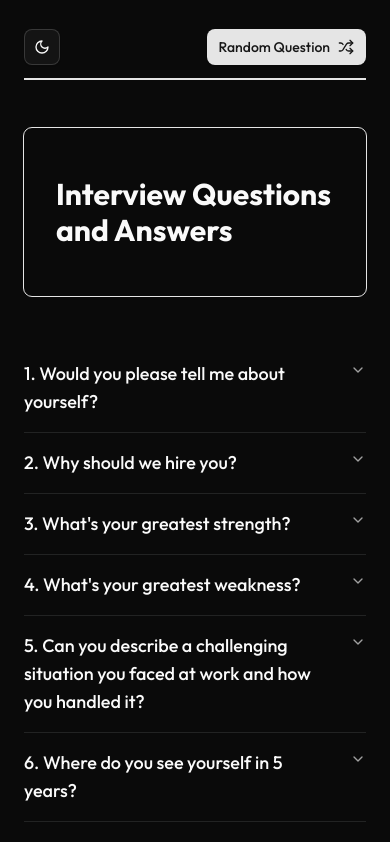
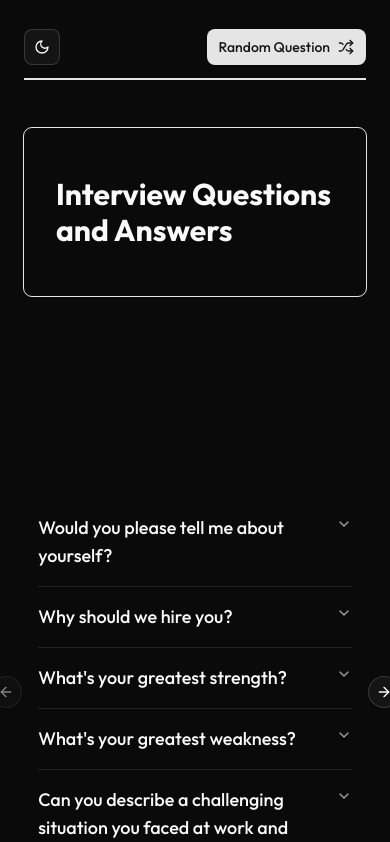
Before and after one commit to tttinh/interview-qa, a React (Vite) app: page / in a window 390 px wide. Shown: the top 842 px of the page. Built offline with nearby package versions, Linux system fonts and the light colour scheme.

Commit message:
Refactor.

```diff
--- a/package.json
+++ b/package.json
@@ -22,6 +22,7 @@
     "@tailwindcss/vite": "^4.1.6",
     "class-variance-authority": "^0.7.1",
     "clsx": "^2.1.1",
+    "embla-carousel-react": "^8.6.0",
     "gh-pages": "^6.3.0",
     "lucide-react": "^0.509.0",
     "react": "^19.1.0",
--- a/src/app.jsx
+++ b/src/app.jsx
@@ -4,6 +4,7 @@ import { ModeToggle } from '@/components/mode-toggle';
 import QuestionButton from '@/components/question-button';
 import QuestionCard from '@/components/question-card';
 import TitleCard from './components/title-card';
+import QuestionCarousel from './components/question-carousel';
 
 const App = () => {
   return (
@@ -19,7 +20,8 @@ const App = () => {
             title="Interview Questions and Answers"
             description="That's a really interesting question and I wish I knew the answer. I don't. I can only guess. In my opinion, I think..."
           />
-          <QuestionCard questions={questions} />
+          <QuestionCard className="hidden md:block" questions={questions} />
+          <QuestionCarousel className="md:hidden" questions={questions} />
         </section>
       </main>
     </ThemeProvider>
--- a/src/components/question-card.jsx
+++ b/src/components/question-card.jsx
@@ -4,15 +4,16 @@ import {
   AccordionItem,
   AccordionTrigger,
 } from '@/components/ui/accordion';
+import { cn } from '@/lib/utils';
 
-const QuestionCard = ({ questions }) => {
+const QuestionCard = ({ className, questions }) => {
   return (
     <>
-      <Accordion type="single" collapsible className="w-full max-w-5xl">
+      <Accordion type="single" collapsible className={cn('w-full', className)}>
         {questions.map((item, index) => (
           <AccordionItem key={index} value={`item-${index}`}>
             <AccordionTrigger className="cursor-pointer text-lg sm:text-xl">
-              {`${index + 1}. ${item.question}`}
+              {item.question}
             </AccordionTrigger>
             <AccordionContent className="text-primary/65 text-sm sm:text-lg">
               {item.answer}
--- /dev/null
+++ b/src/components/question-carousel.jsx
@@ -0,0 +1,55 @@
+import {
+  Carousel,
+  CarouselContent,
+  CarouselItem,
+  CarouselNext,
+  CarouselPrevious,
+} from '@/components/ui/carousel';
+import { useEffect, useState } from 'react';
+import QuestionCard from './question-card';
+import { cn } from '@/lib/utils';
+
+const QUESTIONS_PER_CARD = 5;
+
+const QuestionCarousel = ({ className, questions }) => {
+  const pageCount = Math.ceil(questions.length / QUESTIONS_PER_CARD);
+  const [api, setApi] = useState(null);
+  const [current, setCurrent] = useState(0);
+
+  useEffect(() => {
+    if (!api) {
+      return;
+    }
+
+    setCurrent(api.selectedScrollSnap() + 1);
+
+    api.on('select', () => {
+      setCurrent(api.selectedScrollSnap() + 1);
+    });
+  }, [api]);
+
+  return (
+    <div className={cn('w-11/12 max-w-5xl', className)}>
+      <Carousel setApi={setApi}>
+        <CarouselContent>
+          {[...Array(pageCount)].map((_, index) => {
+            const start = index * QUESTIONS_PER_CARD;
+            const end = start + QUESTIONS_PER_CARD;
+            return (
+              <CarouselItem key={index} className="flex items-center">
+                <QuestionCard questions={questions.slice(start, end)} />
+              </CarouselItem>
+            );
+          })}
+        </CarouselContent>
+        <CarouselPrevious />
+        <CarouselNext />
+      </Carousel>
+      <div className="text-muted-foreground py-2 text-center text-sm">
+        Slide {current} of {pageCount}
+      </div>
+    </div>
+  );
+};
+
+export default QuestionCarousel;
--- /dev/null
+++ b/src/components/ui/carousel.jsx
@@ -0,0 +1,194 @@
+import * as React from "react"
+import useEmblaCarousel from "embla-carousel-react";
+import { ArrowLeft, ArrowRight } from "lucide-react"
+
+import { cn } from "@/lib/utils"
+import { Button } from "@/components/ui/button"
+
+const CarouselContext = React.createContext(null)
+
+function useCarousel() {
+  const context = React.useContext(CarouselContext)
+
+  if (!context) {
+    throw new Error("useCarousel must be used within a <Carousel />")
+  }
+
+  return context
+}
+
+function Carousel({
+  orientation = "horizontal",
+  opts,
+  setApi,
+  plugins,
+  className,
+  children,
+  ...props
+}) {
+  const [carouselRef, api] = useEmblaCarousel({
+    ...opts,
+    axis: orientation === "horizontal" ? "x" : "y",
+  }, plugins)
+  const [canScrollPrev, setCanScrollPrev] = React.useState(false)
+  const [canScrollNext, setCanScrollNext] = React.useState(false)
+
+  const onSelect = React.useCallback((api) => {
+    if (!api) return
+    setCanScrollPrev(api.canScrollPrev())
+    setCanScrollNext(api.canScrollNext())
+  }, [])
+
+  const scrollPrev = React.useCallback(() => {
+    api?.scrollPrev()
+  }, [api])
+
+  const scrollNext = React.useCallback(() => {
+    api?.scrollNext()
+  }, [api])
+
+  const handleKeyDown = React.useCallback((event) => {
+    if (event.key === "ArrowLeft") {
+      event.preventDefault()
+      scrollPrev()
+    } else if (event.key === "ArrowRight") {
+      event.preventDefault()
+      scrollNext()
+    }
+  }, [scrollPrev, scrollNext])
+
+  React.useEffect(() => {
+    if (!api || !setApi) return
+    setApi(api)
+  }, [api, setApi])
+
+  React.useEffect(() => {
+    if (!api) return
+    onSelect(api)
+    api.on("reInit", onSelect)
+    api.on("select", onSelect)
+
+    return () => {
+      api?.off("select", onSelect)
+    };
+  }, [api, onSelect])
+
+  return (
+    (<CarouselContext.Provider
+      value={{
+        carouselRef,
+        api: api,
+        opts,
+        orientation:
+          orientation || (opts?.axis === "y" ? "vertical" : "horizontal"),
+        scrollPrev,
+        scrollNext,
+        canScrollPrev,
+        canScrollNext,
+      }}>
+      <div
+        onKeyDownCapture={handleKeyDown}
+        className={cn("relative", className)}
+        role="region"
+        aria-roledescription="carousel"
+        data-slot="carousel"
+        {...props}>
+        {children}
+      </div>
+    </CarouselContext.Provider>)
+  );
+}
+
+function CarouselContent({
+  className,
+  ...props
+}) {
+  const { carouselRef, orientation } = useCarousel()
+
+  return (
+    (<div
+      ref={carouselRef}
+      className="overflow-hidden"
+      data-slot="carousel-content">
+      <div
+        className={cn(
+          "flex",
+          orientation === "horizontal" ? "-ml-4" : "-mt-4 flex-col",
+          className
+        )}
+        {...props} />
+    </div>)
+  );
+}
+
+function CarouselItem({
+  className,
+  ...props
+}) {
+  const { orientation } = useCarousel()
+
+  return (
+    (<div
+      role="group"
+      aria-roledescription="slide"
+      data-slot="carousel-item"
+      className={cn(
+        "min-w-0 shrink-0 grow-0 basis-full",
+        orientation === "horizontal" ? "pl-4" : "pt-4",
+        className
+      )}
+      {...props} />)
+  );
+}
+
+function CarouselPrevious({
+  className,
+  variant = "outline",
+  size = "icon",
+  ...props
+}) {
+  const { orientation, scrollPrev, canScrollPrev } = useCarousel()
+
+  return (
+    (<Button
+      data-slot="carousel-previous"
+      variant={variant}
+      size={size}
+      className={cn("absolute size-8 rounded-full", orientation === "horizontal"
+        ? "top-1/2 -left-12 -translate-y-1/2"
+        : "-top-12 left-1/2 -translate-x-1/2 rotate-90", className)}
+      disabled={!canScrollPrev}
+      onClick={scrollPrev}
+      {...props}>
+      <ArrowLeft />
+      <span className="sr-only">Previous slide</span>
+    </Button>)
+  );
+}
+
+function CarouselNext({
+  className,
+  variant = "outline",
+  size = "icon",
+  ...props
+}) {
+  const { orientation, scrollNext, canScrollNext } = useCarousel()
+
+  return (
+    (<Button
+      data-slot="carousel-next"
+      variant={variant}
+      size={size}
+      className={cn("absolute size-8 rounded-full", orientation === "horizontal"
+        ? "top-1/2 -right-12 -translate-y-1/2"
+        : "-bottom-12 left-1/2 -translate-x-1/2 rotate-90", className)}
+      disabled={!canScrollNext}
+      onClick={scrollNext}
+      {...props}>
+      <ArrowRight />
+      <span className="sr-only">Next slide</span>
+    </Button>)
+  );
+}
+
+export { Carousel, CarouselContent, CarouselItem, CarouselPrevious, CarouselNext };
```
Also changed, not shown: 1 other file (tests, documents, lock files or other folders).
